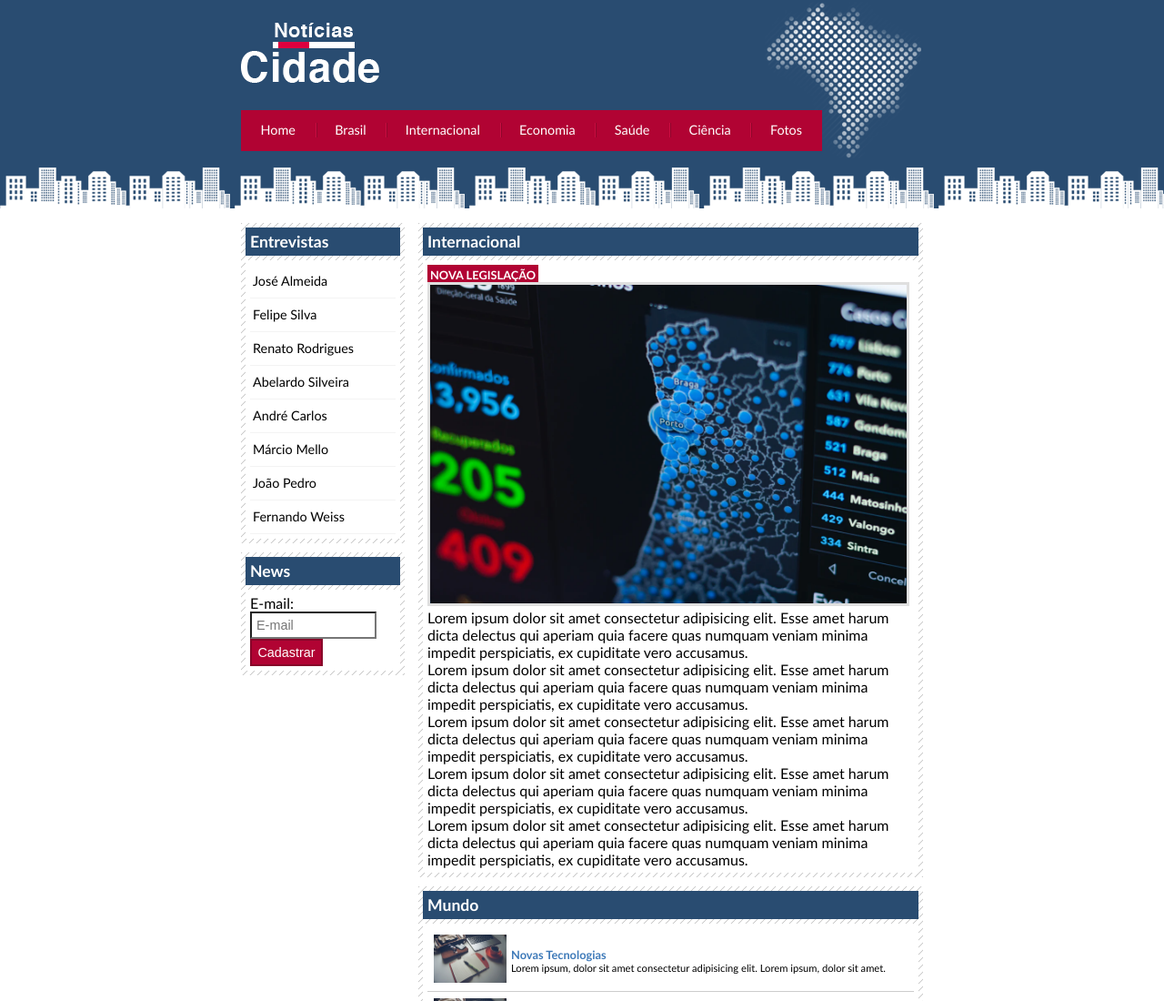
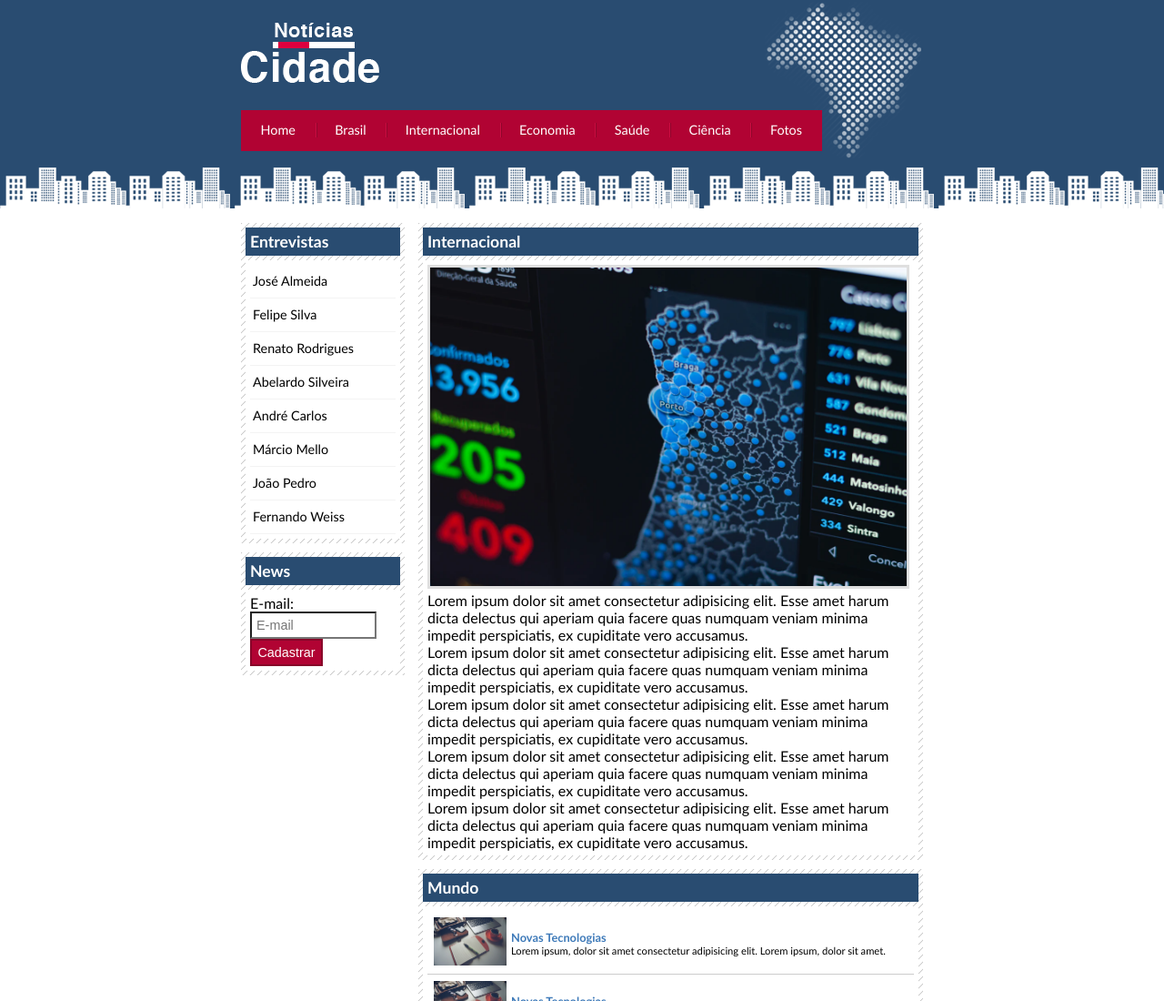
Before and after one commit to britobeatriz15/Projeto-Udemy-Site-Noticias, a plain HTML site: page Projeto-SitedeNoticias/internacional.html in a window 1280 px wide. Shown: the top 1100 px of the page at 91% size. Drawn offline with Linux system fonts and the light colour scheme.

Commit message:
Correção
correção de titulo da notícia

```diff
--- a/Projeto-SitedeNoticias/internacional.html
+++ b/Projeto-SitedeNoticias/internacional.html
@@ -48,7 +48,6 @@
                 <div class="caixa destaque">
                     <h2 class="titulo">Internacional</h2>
                     <div class="caixa-conteudo">
-                       <h3>Nova legislação</h3>
                        <img class="img-conteudo-principal" src="imagens/internacional.png" width="100%">
                        <p>
                         Lorem ipsum dolor sit amet consectetur adipisicing elit.
```
